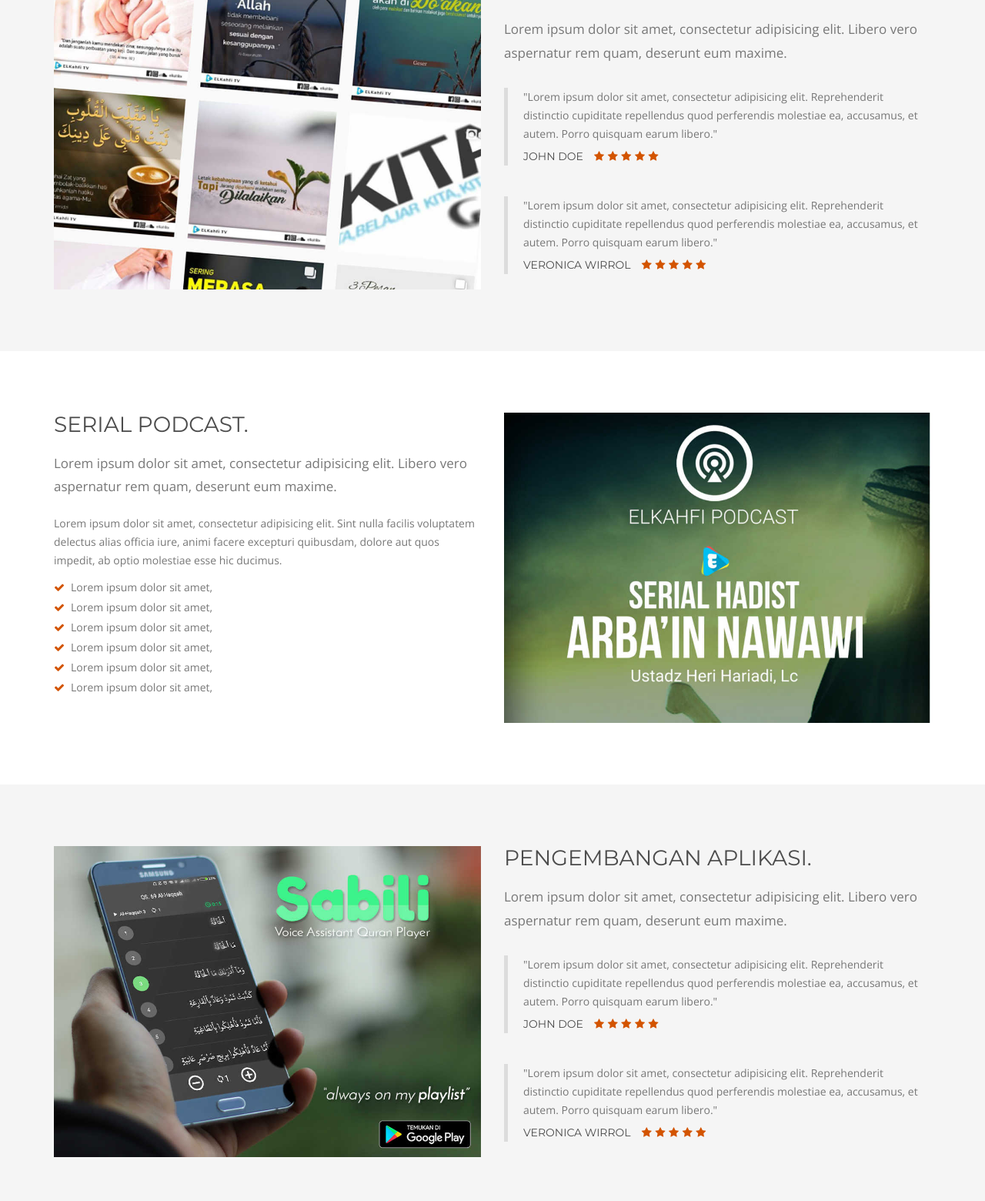
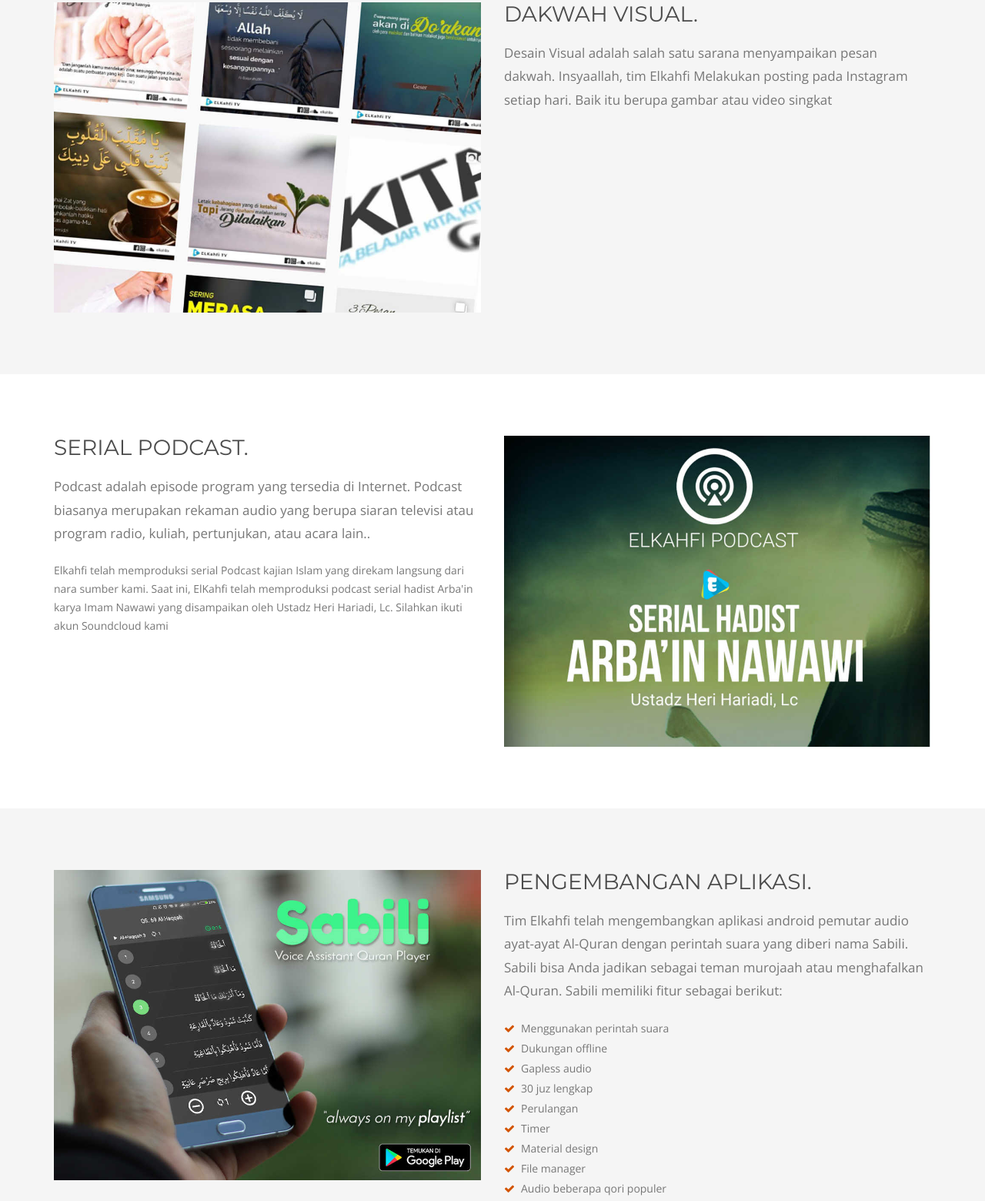
Before and after one commit to elkahfitv/elkahfitv.github.io, a plain HTML site: page index.html in a window 1280 px wide. Shown: the part 1238-2798 px from the top of the page at 77% size. Drawn offline with nearby package versions, Linux system fonts and the light colour scheme.

Commit message:
initial content insert

```diff
--- a/index.html
+++ b/index.html
@@ -62,6 +62,7 @@
                     <img src="img/elkahfi_medium.png" height="80px" width="80px"> <h3 class="title">ELKAHFI TV PRODUCTION</h3>
                 </div>
                 <div class="col-md-8 col-md-offset-2">
+                    <a class="lead">Follow Our Media Network</a><br>
                     <a class="lead" href="https://instagram.com/elkahfitv"> <i class="fa fa-instagram"> @elkahfitv |</i></a>
                     <a class="lead" href="https://facebook.com/elkahfitv"> <i class="fa fa-facebook"> /elkahfitv |</i></a>
                     <a class="lead" href="https://soundcloud.com/elkahfitv"> <i class="fa fa-soundcloud"> /elkahfitv |</i></a>
@@ -82,20 +83,11 @@
                 <div class="col-md-6">
                     <div class="preamble text-left">
                         <h3>Majelis Kajian Islam.</h3>
-                        <p class="lead">Lorem ipsum dolor sit amet, consectetur adipisicing elit. Libero vero aspernatur
-                            rem quam, deserunt eum maxime.</p>
+                        <p class="lead">Elkahfi bersama komunitas dan organisasi-organisasi lain kerap melaksanakan kegiatan Kajian Rutin KeIslaman.</p>
+                        <p class="lead">Kita meliput secara Live Streaming pada sosial media ElKahfi. Silahkan kunjungi akun Facebook kami</p>
                     </div>
-                    <p>Lorem ipsum dolor sit amet, consectetur adipisicing elit. Sint nulla facilis voluptatem delectus
-                        alias officia iure, animi facere excepturi quibusdam, dolore aut quos impedit, ab optio
-                        molestiae esse hic ducimus.</p>
-                    <ul class="features-list custom-list">
-                        <li><i class="fa fa-check"></i><span>Lorem ipsum dolor sit amet, </span></li>
-                        <li><i class="fa fa-check"></i><span>Lorem ipsum dolor sit amet, </span></li>
-                        <li><i class="fa fa-check"></i><span>Lorem ipsum dolor sit amet, </span></li>
-                        <li><i class="fa fa-check"></i><span>Lorem ipsum dolor sit amet, </span></li>
-                        <li><i class="fa fa-check"></i><span>Lorem ipsum dolor sit amet, </span></li>
-                        <li><i class="fa fa-check"></i><span>Lorem ipsum dolor sit amet, </span></li>
-                    </ul>
+                   <p></p>
+
                 </div>
                 <div class="col-md-6">
                     <img src="img/majelis.jpg" alt="" class="img-responsive">
@@ -112,42 +104,7 @@
                 <div class="col-md-6">
                     <div class="preamble text-left">
                         <h3>Dakwah Visual.</h3>
-                        <p class="lead">Lorem ipsum dolor sit amet, consectetur adipisicing elit. Libero vero aspernatur
-                            rem quam, deserunt eum maxime.</p>
-                    </div>
-                    <div class="quotes">
-                        <div class="quote-single">
-                            <blockquote>
-                                "Lorem ipsum dolor sit amet, consectetur adipisicing elit. Reprehenderit distinctio
-                                cupiditate repellendus quod perferendis molestiae ea, accusamus, et autem. Porro
-                                quisquam earum libero."
-                                <div class="clearfix"></div>
-                                <h5>John Doe</h5>
-                                <ul class="rate custom-list list-inline">
-                                    <li><i class="fa fa-star"></i></li>
-                                    <li><i class="fa fa-star"></i></li>
-                                    <li><i class="fa fa-star"></i></li>
-                                    <li><i class="fa fa-star"></i></li>
-                                    <li><i class="fa fa-star"></i></li>
-                                </ul>
-                            </blockquote>
-                        </div>
-                        <div class="quote-single">
-                            <blockquote>
-                                "Lorem ipsum dolor sit amet, consectetur adipisicing elit. Reprehenderit distinctio
-                                cupiditate repellendus quod perferendis molestiae ea, accusamus, et autem. Porro
-                                quisquam earum libero."
-                                <div class="clearfix"></div>
-                                <h5>Veronica Wirrol</h5>
-                                <ul class="rate custom-list list-inline">
-                                    <li><i class="fa fa-star"></i></li>
-                                    <li><i class="fa fa-star"></i></li>
-                                    <li><i class="fa fa-star"></i></li>
-                                    <li><i class="fa fa-star"></i></li>
-                                    <li><i class="fa fa-star"></i></li>
-                                </ul>
-                            </blockquote>
-                        </div>
+                        <p class="lead">Desain Visual adalah salah satu sarana menyampaikan pesan dakwah. Insyaallah, tim Elkahfi Melakukan posting pada Instagram setiap hari. Baik itu berupa gambar atau video singkat</p>
                     </div>
                 </div>
             </div>
@@ -159,20 +116,9 @@
                 <div class="col-md-6">
                     <div class="preamble text-left">
                         <h3>Serial Podcast.</h3>
-                        <p class="lead">Lorem ipsum dolor sit amet, consectetur adipisicing elit. Libero vero aspernatur
-                            rem quam, deserunt eum maxime.</p>
+                        <p class="lead">Podcast adalah episode program yang tersedia di Internet. Podcast biasanya merupakan rekaman audio yang berupa siaran televisi atau program radio, kuliah, pertunjukan, atau acara lain..</p>
                     </div>
-                    <p>Lorem ipsum dolor sit amet, consectetur adipisicing elit. Sint nulla facilis voluptatem delectus
-                        alias officia iure, animi facere excepturi quibusdam, dolore aut quos impedit, ab optio
-                        molestiae esse hic ducimus.</p>
-                    <ul class="features-list custom-list">
-                        <li><i class="fa fa-check"></i><span>Lorem ipsum dolor sit amet, </span></li>
-                        <li><i class="fa fa-check"></i><span>Lorem ipsum dolor sit amet, </span></li>
-                        <li><i class="fa fa-check"></i><span>Lorem ipsum dolor sit amet, </span></li>
-                        <li><i class="fa fa-check"></i><span>Lorem ipsum dolor sit amet, </span></li>
-                        <li><i class="fa fa-check"></i><span>Lorem ipsum dolor sit amet, </span></li>
-                        <li><i class="fa fa-check"></i><span>Lorem ipsum dolor sit amet, </span></li>
-                    </ul>
+                    <p>Elkahfi telah memproduksi serial Podcast kajian Islam yang direkam langsung dari nara sumber kami. Saat ini, ElKahfi telah memproduksi podcast serial hadist Arba'in karya Imam Nawawi yang disampaikan oleh Ustadz Heri Hariadi, Lc. Silahkan ikuti akun Soundcloud kami</p>
                 </div>
                 <div class="col-md-6">
                     <img src="img/podcast.jpg" alt="" class="img-responsive">
@@ -189,43 +135,20 @@
                 <div class="col-md-6">
                     <div class="preamble text-left">
                         <h3>Pengembangan Aplikasi.</h3>
-                        <p class="lead">Lorem ipsum dolor sit amet, consectetur adipisicing elit. Libero vero aspernatur
-                            rem quam, deserunt eum maxime.</p>
+                        <p class="lead">Tim Elkahfi telah mengembangkan aplikasi android pemutar audio ayat-ayat Al-Quran dengan perintah suara yang diberi nama Sabili. Sabili bisa Anda jadikan sebagai teman murojaah atau menghafalkan Al-Quran. Sabili memiliki fitur sebagai berikut:
+                        </p>
                     </div>
-                    <div class="quotes">
-                        <div class="quote-single">
-                            <blockquote>
-                                "Lorem ipsum dolor sit amet, consectetur adipisicing elit. Reprehenderit distinctio
-                                cupiditate repellendus quod perferendis molestiae ea, accusamus, et autem. Porro
-                                quisquam earum libero."
-                                <div class="clearfix"></div>
-                                <h5>John Doe</h5>
-                                <ul class="rate custom-list list-inline">
-                                    <li><i class="fa fa-star"></i></li>
-                                    <li><i class="fa fa-star"></i></li>
-                                    <li><i class="fa fa-star"></i></li>
-                                    <li><i class="fa fa-star"></i></li>
-                                    <li><i class="fa fa-star"></i></li>
-                                </ul>
-                            </blockquote>
-                        </div>
-                        <div class="quote-single">
-                            <blockquote>
-                                "Lorem ipsum dolor sit amet, consectetur adipisicing elit. Reprehenderit distinctio
-                                cupiditate repellendus quod perferendis molestiae ea, accusamus, et autem. Porro
-                                quisquam earum libero."
-                                <div class="clearfix"></div>
-                                <h5>Veronica Wirrol</h5>
-                                <ul class="rate custom-list list-inline">
-                                    <li><i class="fa fa-star"></i></li>
-                                    <li><i class="fa fa-star"></i></li>
-                                    <li><i class="fa fa-star"></i></li>
-                                    <li><i class="fa fa-star"></i></li>
-                                    <li><i class="fa fa-star"></i></li>
-                                </ul>
-                            </blockquote>
-                        </div>
-                    </div>
+                    <ul class="features-list custom-list">
+                        <li><i class="fa fa-check"></i><span>Menggunakan perintah suara</span></li>
+                        <li><i class="fa fa-check"></i><span>Dukungan offline</span></li>
+                        <li><i class="fa fa-check"></i><span>Gapless audio</span></li>
+                        <li><i class="fa fa-check"></i><span>30 juz lengkap</span></li>
+                        <li><i class="fa fa-check"></i><span>Perulangan</span></li>
+                        <li><i class="fa fa-check"></i><span>Timer</span></li>
+                        <li><i class="fa fa-check"></i><span>Material design</span></li>
+                        <li><i class="fa fa-check"></i><span>File manager</span></li>
+                        <li><i class="fa fa-check"></i><span>Audio beberapa qori populer</span></li>
+                    </ul>
                 </div>
             </div>
         </div>
@@ -239,8 +162,8 @@
         <div class="row">
             <div class="col-md-8 col-md-offset-2 preamble">
                 <h3>El Kahfi Team</h3>
-                <p class="lead">Lorem ipsum dolor sit amet, consectetur adipisicing elit. Eum possimus id enim nam
-                    reprehenderit iusto a quisquam.</p>
+                <!--<p class="lead">Lorem ipsum dolor sit amet, consectetur adipisicing elit. Eum possimus id enim nam
+                    reprehenderit iusto a quisquam.</p>-->
             </div>
             <div class="col-md-3 person">
                 <img src="img/adi.jpg" alt="" class="img-responsive">
```
